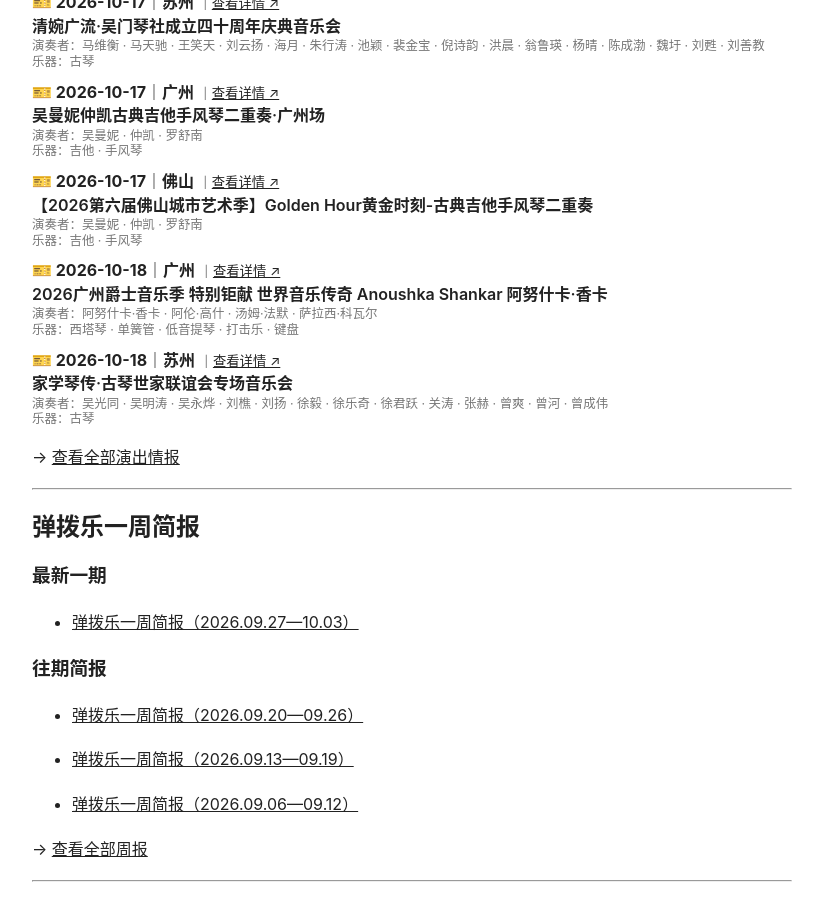
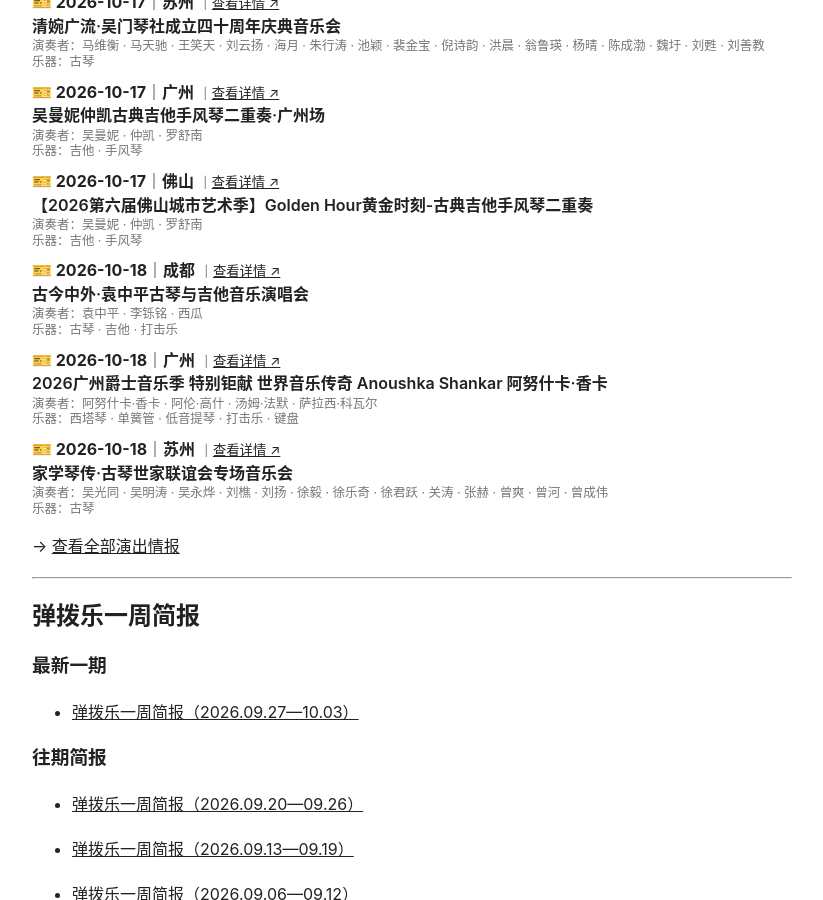
Before and after one commit to KeenKwok/boxianji, a Jekyll site: the page built from index.md, in a window 1280 px wide and 900 px high, scrolled down 1291 px. Shown: the whole window, without its empty margins (228-1051 px from the left). Built offline with Jekyll 4.4.1, drawn with Linux system fonts in a browser that asks for light colours.

Commit message:
更新 attention.yml

```diff
--- a/_data/attention.yml
+++ b/_data/attention.yml
@@ -1,3 +1,17 @@
+- id: "20261018-chengdu-gujinzhongwai-guqin-guitar-concert"
+  date: "2026-10-18"
+  city: "成都"
+  title: "古今中外·袁中平古琴与吉他音乐演唱会"
+  performers:
+    - "袁中平"
+    - "李铄铭"
+    - "西瓜"
+  instruments:
+    - "古琴"
+    - "吉他"
+    - "打击乐"
+  link: "https://mp.weixin.qq.com/s/0lMmUDrGqyMmQSowblvNFw"
+
 - id: "20261017-beijing-hehezhimei-jiwei-zheng-concert"
   date: "2026-10-17"
   city: "北京"
```
